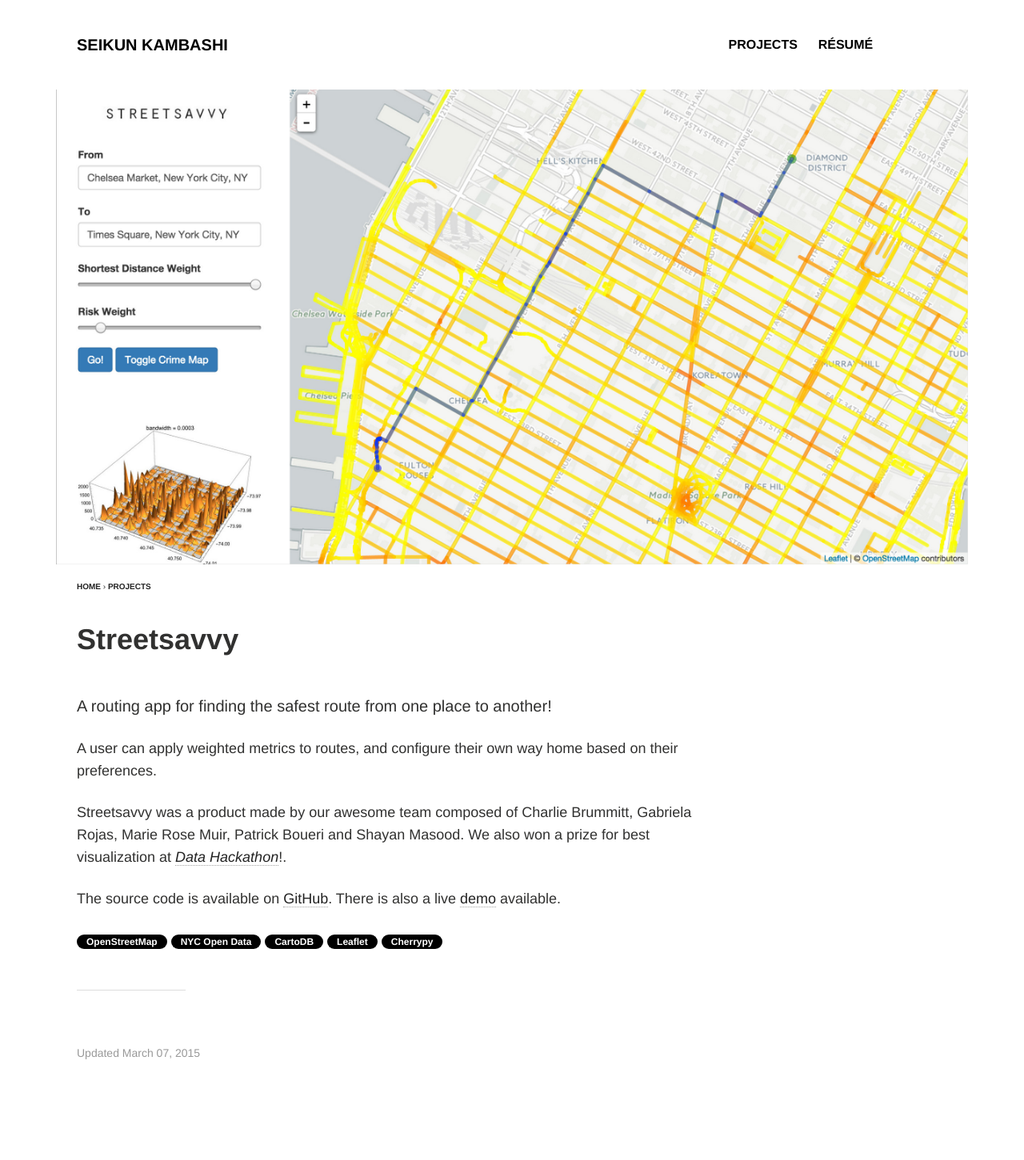
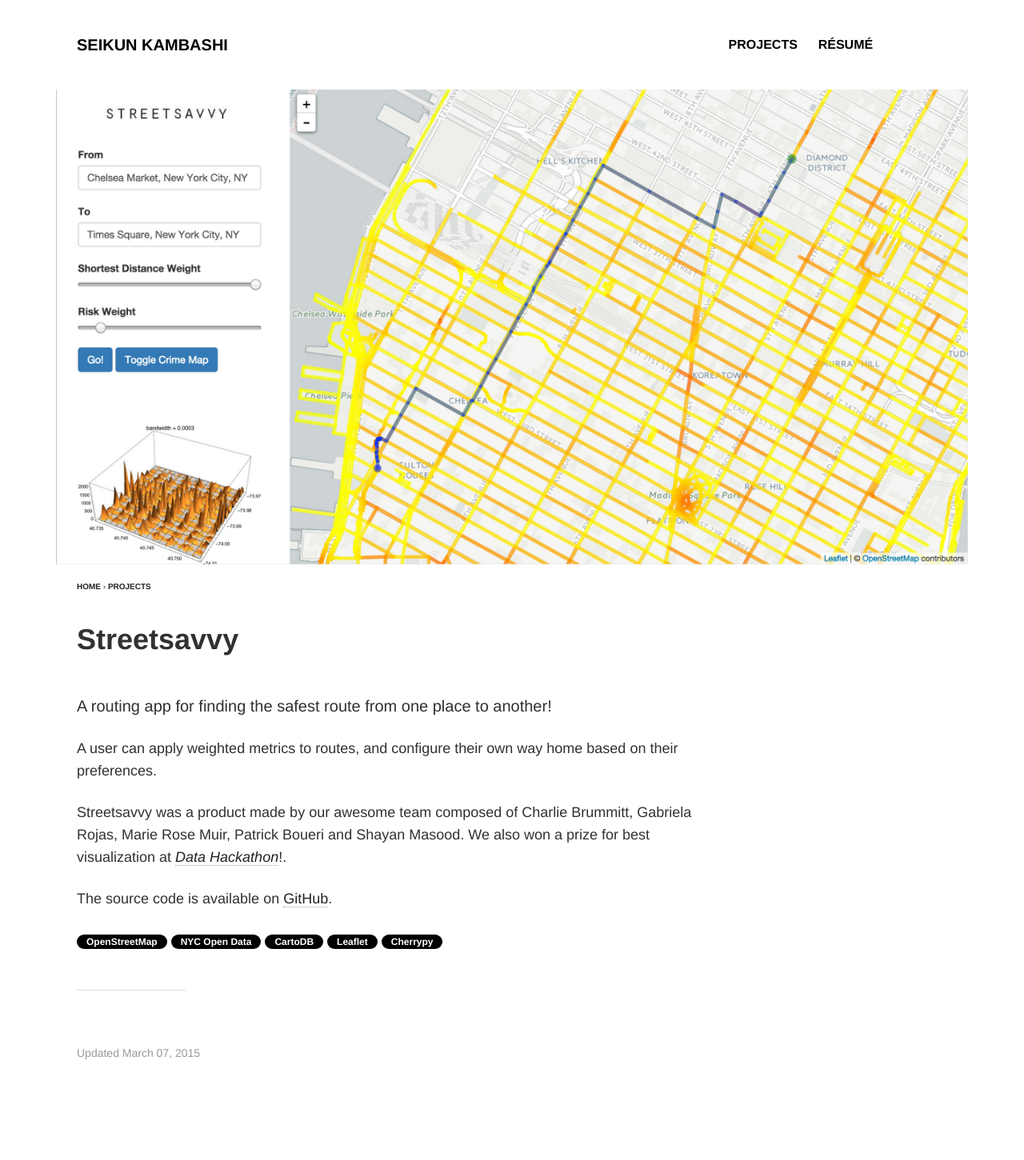
Before and after one commit to skambashi/skambashi.github.io, a Jekyll site: the page built from _posts/projects/2015-03-07-streetsavvy.md, in a window 1280 px wide. Shown: the whole page at 80% size. Built offline with Jekyll 4.4.1, drawn with Linux system fonts in a browser that asks for light colours.

Commit message:
removed demo link from streetsavvy post

```diff
--- a/_posts/projects/2015-03-07-streetsavvy.md
+++ b/_posts/projects/2015-03-07-streetsavvy.md
@@ -20,7 +20,7 @@ A user can apply weighted metrics to routes, and configure their own way home ba
 Streetsavvy was a product made by our awesome team composed of Charlie Brummitt, Gabriela Rojas, Marie Rose Muir, Patrick Boueri and Shayan Masood. We also won a prize for best visualization at _[Data Hackathon](http://datahackathon2015.splashthat.com/){:target="_blank"}_!.
 
 The source code is available on [GitHub](https://github.com/safewalknyc){:target="_blank"}.
-There is also a live [demo](http://54.175.21.94:8000/){:target="_blank"} available.
+<!-- There is also a live [demo](http://54.175.21.94:8000/){:target="_blank"} available. -->
 
 <span class="badge">OpenStreetMap</span>
 <span class="badge">NYC Open Data</span>
```
